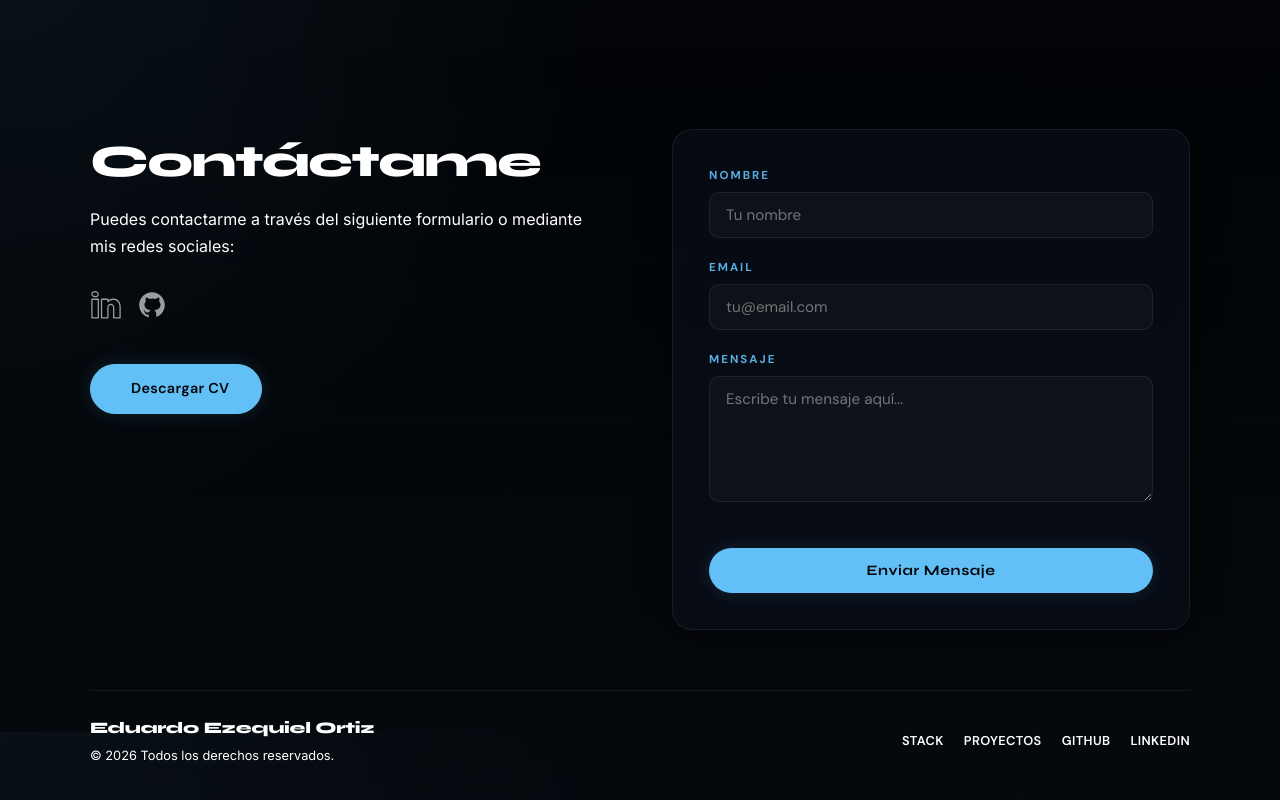
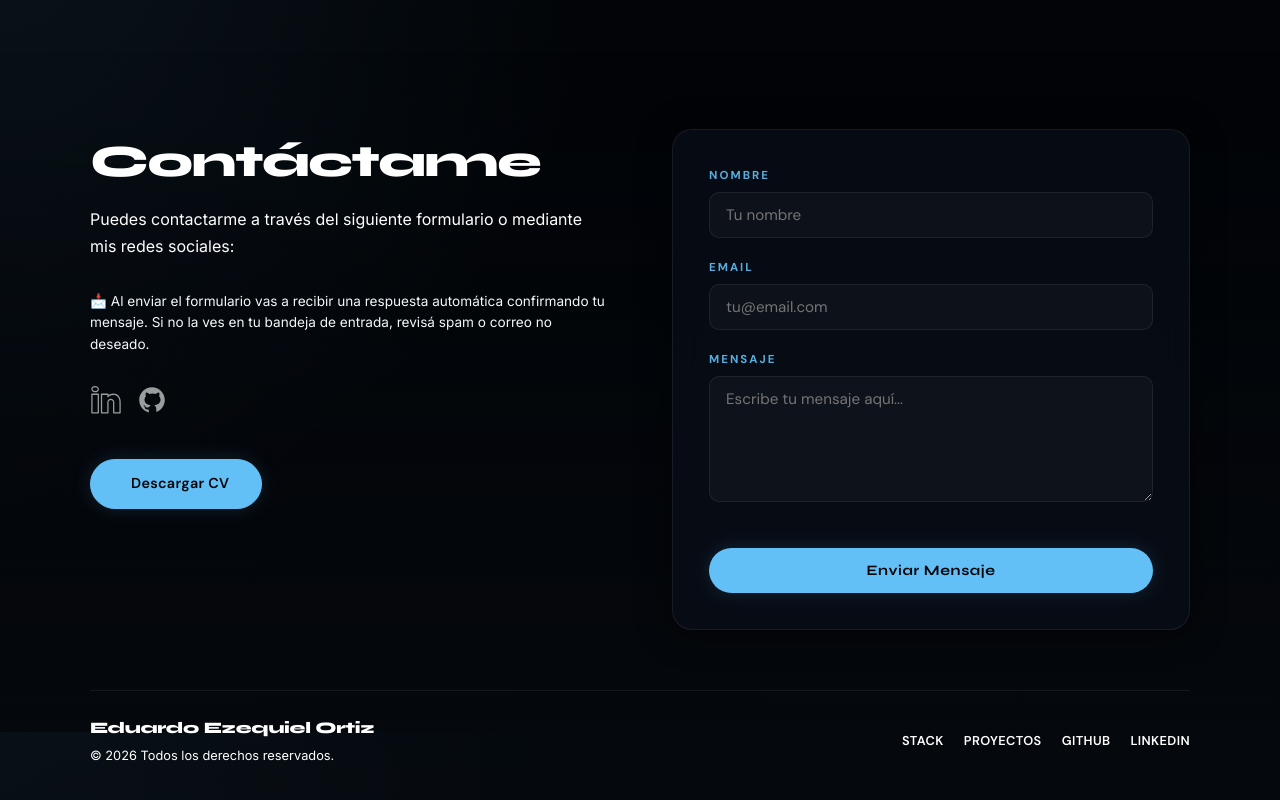
Before and after one commit to Ezequiel-247/Portfolio, a React (Vite) app: page / in a window 1280 px wide. Shown: the part 4868-5668 px from the top of the page. Built offline with nearby package versions, Linux system fonts and the light colour scheme.

Commit message:
Actualizacion de CV

```diff
--- a/src/components/Contactame.jsx
+++ b/src/components/Contactame.jsx
@@ -88,6 +88,11 @@ const Contactame = () =>{
                             ? 'Puedes contactarme a través del siguiente formulario o mediante mis redes sociales:'
                             : 'You can contact me through the following form or via my social networks:'}
                     </p>
+                    <p className="contacto-nota-spam">
+                        {language === 'es'
+                            ? '📩 Al enviar el formulario vas a recibir una respuesta automática confirmando tu mensaje. Si no la ves en tu bandeja de entrada, revisá spam o correo no deseado.'
+                            : "📩 After submitting the form you'll get an automatic reply confirming your message. If you don't see it in your inbox, check your spam/junk folder."}
+                    </p>
                     <div className="redes-sociales-contacto">
                         <a href="https://www.linkedin.com/in/eduardo-ezequiel-ortiz-7815a526b" target="_blank" rel="noopener noreferrer">
                             <img className='icono' src={linkedinIcon} alt="LinkedIn" title={language === 'es' ? 'Mi LinkedIn' : 'My LinkedIn'}/>
--- a/src/style/Contactame.css
+++ b/src/style/Contactame.css
@@ -49,6 +49,13 @@ body.light-mode .contacto-seccion {
   font-size: 1rem;
   color: var(--text-color);
   line-height: 1.7;
+}
+
+.contacto-nota-spam {
+  font-size: 0.85rem;
+  color: var(--text-muted);
+  line-height: 1.6;
+  margin-top: 10px;
 }
 
 .redes-sociales-contacto {
```
Also changed, not shown: 1 other file (tests, documents, lock files or other folders).
